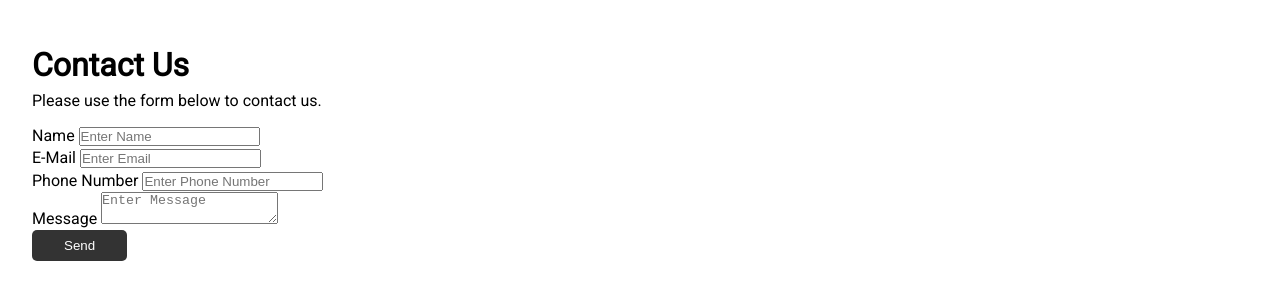
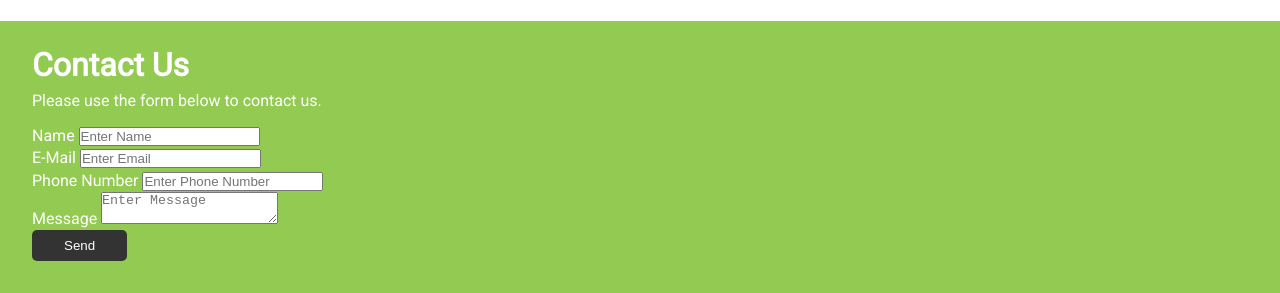
Before and after one commit to archeranimesh/udemy-htmlcss, a plain HTML site: page SRC/Section_07_EdgeLedger_Website/edgeledger/index.html in a window 1280 px wide. Shown: the part 1800-2093 px from the top of the page. Drawn offline with Linux system fonts and the light colour scheme; files that its build step writes are made by us from their sources.

Commit message:
Section 07: EdgeLedger: Bg-primary

```diff
--- a/SRC/Section_07_EdgeLedger_Website/edgeledger/css/style.css
+++ b/SRC/Section_07_EdgeLedger_Website/edgeledger/css/style.css
@@ -33,6 +33,11 @@ p{
 .bg-dark{
     background: #333;
     color: #f4f4f4;
+}
+
+.bg-primary{
+    background: #93cb52;
+    color: #fff;
 }
 
 .l-heading{
@@ -211,7 +216,7 @@ p{
     background: url("../img/people.jpg") no-repeat center center/cover;
 }
 
-/* Clients */
+/* Section: Clients */
 #clients .items{
     display: flex;
 }
@@ -221,3 +226,5 @@ p{
     margin: auto;
     width: 60%;
 }
+
+/* Section: Contact */
```
